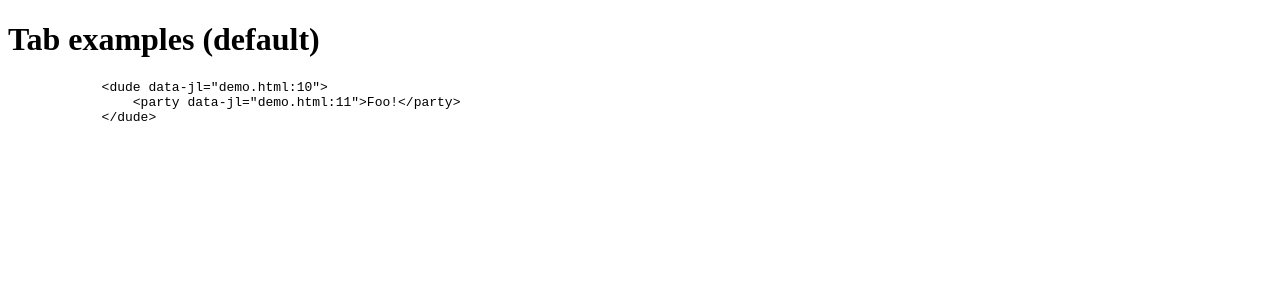
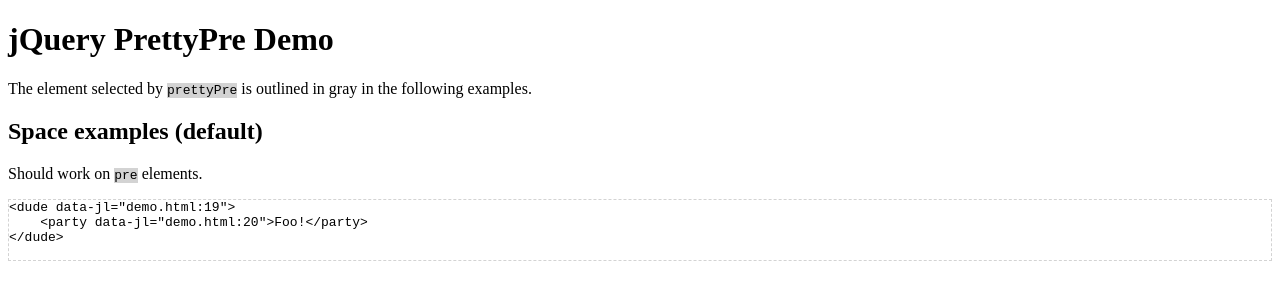
Before and after one commit to meowsus/prettypre, a website: page demo.html in a window 1280 px wide. Drawn offline with nearby package versions, Linux system fonts and the light colour scheme.

Commit message:
Update demo.html

```diff
--- a/demo.html
+++ b/demo.html
@@ -2,11 +2,20 @@
 <html>
     <head>
         <title>jQuery PrettyPre Demo</title>
+
+        <style>
+            .pretty { border: 1px dashed lightgray; }
+            code { background: lightgray; }
+        </style>
     </head>
     <body>
+        <h1>jQuery PrettyPre Demo</h1>
 
-        <h1>Tab examples (default)</h1>
-        <pre>
+        <p>The element selected by <code>prettyPre</code> is outlined in gray in the following examples.</p>
+
+        <h2>Space examples (default)</h2>
+        <p>Should work on <code>pre</code> elements.</p>
+        <pre class="pretty">
             <dude>
                 <party>Foo!</party>
             </dude>
@@ -15,9 +24,9 @@
 
 
         <script src="https://code.jquery.com/jquery-3.2.1.min.js"></script>
-        <script src="dist/jquery.prettypre.min.js"></script>
+        <script src="src/jquery.prettypre.js"></script>
         <script>
-            $('pre').prettyPre({ spacingType: '\s'});
+            $('.pretty').prettyPre();
         </script>
     </body>
 </html>
```
